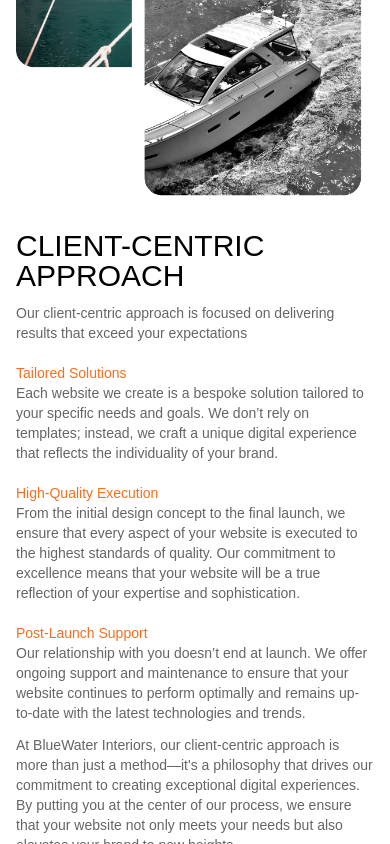
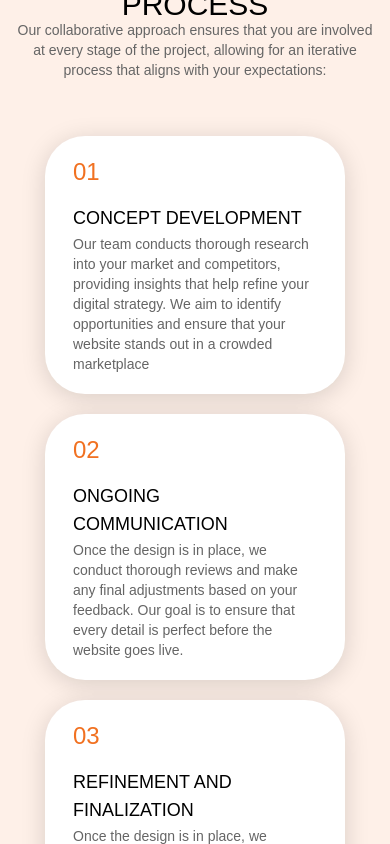
Before and after one commit to jakobnunnendorf/bluewater-interiors, a Next.js app in the folder web-app/: page /about in a window 390 px wide. Shown: the part 5560-6404 px from the top of the page. Built offline with nearby package versions, Linux system fonts and the light colour scheme; a web font is replaced by a local one.

Commit message:
collaborative section full responsive

```diff
--- a/web-app/app/(other)/about/page.tsx
+++ b/web-app/app/(other)/about/page.tsx
@@ -1,6 +1,7 @@
 import { CarouselContainer } from "@/app/components/AboutPage/CarouselContainer";
 import { CarouselData } from "@/app/components/AboutPage/CarouselData";
 import { ClientCentricData } from "@/app/components/AboutPage/ClientCentricData";
+import CollaborativeSection from "@/app/components/AboutPage/CollaborativeSection";
 import DoubleImgWithText from "@/app/components/AboutPage/DoubleImgWithText";
 import { ExceptionalResultData } from "@/app/components/AboutPage/ExceptionalResultData";
 import ExpertiseSection from "@/app/components/AboutPage/ExpertiseSection";
@@ -55,6 +56,7 @@ const page = (props: Props) => {
         flexDir=""
         img="/images/about-us/client-centric.png"
       />
+      <CollaborativeSection />
       <DoubleImgWithText
         title="Delivering Exceptional Results"
         info="Our client-centric approach is focused on delivering results that exceed your expectations"
--- /dev/null
+++ b/web-app/app/components/AboutPage/CollaborativeCard.tsx
@@ -0,0 +1,28 @@
+interface review {
+  title: string;
+  serial: string;
+  text: string;
+  isBlurred?: boolean;
+}
+
+const CollaborativeCard: React.FC<review> = ({ title, serial, text }) => {
+  return (
+    <div
+      className={`min-w-[300px] max-w-[300px] rounded-[40px] bg-white px-7 py-5 shadow-[0_4px_25px_rgba(0,0,0,0.15)] md:h-[373px] md:min-w-[400px] md:max-w-[400px]`}
+    >
+      <h2 className="font-gilroy-heavy text-2xl font-normal text-primary-orange sm:text-3xl md:text-4xl lg:text-[50px]">
+        {serial}
+      </h2>
+      <div>
+        <h4 className="mt-4 max-w-[250px] font-gilroy-medium text-lg font-normal uppercase text-black md:text-2xl">
+          {title}
+        </h4>
+        <p className="mt-0.5 font-gilroy-regular text-sm text-[#656565] md:text-lg">
+          {text}
+        </p>
+      </div>
+    </div>
+  );
+};
+
+export default CollaborativeCard;
--- /dev/null
+++ b/web-app/app/components/AboutPage/CollaborativeSection.tsx
@@ -0,0 +1,53 @@
+import HeadingTextLg from "../UI/HeadingTextLg";
+import CollaborativeCard from "./CollaborativeCard";
+
+type Props = {};
+
+const CollaborativeSection = (props: Props) => {
+  return (
+    <section className="mt-[177px] bg-primary-orange/10 pb-24 pt-20">
+      <div className="container">
+        <header className="mx-auto mb-14 w-full max-w-[730px] text-center">
+          <HeadingTextLg title="Collaborative Process" />
+          <p className="font-gilroy-regular text-sm text-[#656565] md:text-lg">
+            Our collaborative approach ensures that you are involved at every
+            stage of the project, allowing for an iterative process that aligns
+            with your expectations:
+          </p>
+        </header>
+        <div className="flex flex-wrap items-center justify-center gap-5">
+          {CollaborativeData.map((data, index) => (
+            <CollaborativeCard
+              key={index}
+              title={data.title}
+              serial={data.serial}
+              text={data.text}
+            />
+          ))}
+        </div>
+      </div>
+    </section>
+  );
+};
+
+export default CollaborativeSection;
+
+const CollaborativeData = [
+  {
+    serial: "01",
+    title: "Concept Development",
+    text: "Our team conducts thorough research into your market and competitors, providing insights that help refine your digital strategy. We aim to identify opportunities and ensure that your website stands out in a crowded marketplace",
+  },
+
+  {
+    serial: "02",
+    title: "Ongoing Communication",
+    text: "Once the design is in place, we conduct thorough reviews and make any final adjustments based on your feedback. Our goal is to ensure that every detail is perfect before the website goes live.",
+  },
+
+  {
+    serial: "03",
+    title: "Refinement and Finalization",
+    text: "Once the design is in place, we conduct thorough reviews and make any final adjustments based on your feedback. Our goal is to ensure that every detail is perfect before the website goes live",
+  },
+];
--- a/web-app/app/components/HomePageComponents/ClientResult/ClientResult.tsx
+++ b/web-app/app/components/HomePageComponents/ClientResult/ClientResult.tsx
@@ -30,10 +30,10 @@ function ClientResult() {
                   y2="191.132"
                   gradientUnits="userSpaceOnUse"
                 >
-                  <stop stop-opacity="0" />
+                  <stop stopOpacity="0" />
                   <stop offset="0.215" />
                   <stop offset="0.78" />
-                  <stop offset="1" stop-opacity="0" />
+                  <stop offset="1" stopOpacity="0" />
                 </linearGradient>
               </defs>
             </svg>
@@ -58,10 +58,10 @@ function ClientResult() {
                   y2="191.132"
                   gradientUnits="userSpaceOnUse"
                 >
-                  <stop stop-opacity="0" />
+                  <stop stopOpacity="0" />
                   <stop offset="0.215" />
                   <stop offset="0.78" />
-                  <stop offset="1" stop-opacity="0" />
+                  <stop offset="1" stopOpacity="0" />
                 </linearGradient>
               </defs>
             </svg>
--- a/web-app/app/components/HomePageComponents/ClientSites/ClientSitesSection.tsx
+++ b/web-app/app/components/HomePageComponents/ClientSites/ClientSitesSection.tsx
@@ -61,7 +61,7 @@ const ClientSitesSection = (props: Props) => {
   useEffect(() => {
     const intervalId = setInterval(nextSlider, 5000);
     return () => clearInterval(intervalId);
-  }, [nextSlider]);
+  }, [nextSlider, prevSlider]);
 
   return (
     <section className="mt-20 md:mt-[193px]">
--- a/web-app/app/components/HomePageComponents/Process/ProcessCard.tsx
+++ b/web-app/app/components/HomePageComponents/Process/ProcessCard.tsx
@@ -8,10 +8,10 @@ type Props = {
 
 const ProcessCard: React.FC<Props> = ({ id, title, points }) => {
   return (
-    <div className="text-gray-mid-2/50 group relative flex h-[304px] w-full max-w-[283px] cursor-pointer items-center justify-between">
+    <div className="group relative flex h-[304px] w-full max-w-[283px] cursor-pointer items-center justify-between text-gray-mid-2/50">
       <article className="relative z-20 flex w-full max-w-[187px] flex-col gap-3.5">
         <header>
-          <h3 className="group-hover:text-terquoise-blue font-gilroy-medium text-2xl font-normal uppercase">
+          <h3 className="font-gilroy-medium text-2xl font-normal uppercase group-hover:text-terquoise-blue">
             {title}
           </h3>
           {/* use id number, make a array and map it */}
@@ -34,7 +34,7 @@ const ProcessCard: React.FC<Props> = ({ id, title, points }) => {
         <section className="flex flex-col gap-5">
           <p className="flex gap-0.5 font-gilroy-regular text-base font-normal">
             <svg
-              className="group-hover:fill-terquoise-blue fill-gray-mid-2/50 mt-1.5 max-h-2 min-w-2"
+              className="mt-1.5 max-h-2 min-w-2 fill-gray-mid-2/50 group-hover:fill-terquoise-blue"
               width="5"
               height="5"
               viewBox="0 0 5 5"
@@ -53,7 +53,7 @@ const ProcessCard: React.FC<Props> = ({ id, title, points }) => {
           </p>
           <p className="flex gap-0.5 font-gilroy-regular text-base font-normal">
             <svg
-              className="group-hover:fill-terquoise-blue fill-gray-mid-2/50 mt-1.5 max-h-2 min-w-2"
+              className="mt-1.5 max-h-2 min-w-2 fill-gray-mid-2/50 group-hover:fill-terquoise-blue"
               width="5"
               height="5"
               viewBox="0 0 5 5"
@@ -74,7 +74,7 @@ const ProcessCard: React.FC<Props> = ({ id, title, points }) => {
       </article>
       <div className="absolute right-20 z-10 flex w-[158px] items-center">
         {id !== 4 && (
-          <div className="bg-gray-mid group-hover:bg-terquoise-blue absolute -right-10 flex size-[88px] items-center justify-end rounded-3xl pr-6 font-gilroy-medium text-2xl text-white">
+          <div className="absolute -right-10 flex size-[88px] items-center justify-end rounded-3xl bg-gray-mid pr-6 font-gilroy-medium text-2xl text-white group-hover:bg-terquoise-blue">
             {id}
           </div>
         )}
@@ -133,7 +133,7 @@ const ProcessCard: React.FC<Props> = ({ id, title, points }) => {
             <path
               d="M151.161 145.845C151.161 200.686 118.186 245.143 99.126 245.143C80.0662 245.143 64.6152 200.686 64.6152 145.845C64.6152 91.0046 80.0662 46.5474 99.126 46.5474C118.186 46.5474 151.161 91.0046 151.161 145.845Z"
               fill="black"
-              fill-opacity="0.14"
+              fillOpacity="0.14"
             />
           </g>
           <path
@@ -148,9 +148,9 @@ const ProcessCard: React.FC<Props> = ({ id, title, points }) => {
               width={134.546}
               height={246.596}
               filterUnits="userSpaceOnUse"
-              color-interpolation-filters="sRGB"
+              colorInterpolationFilters="sRGB"
             >
-              <feFlood flood-opacity="0" result="BackgroundImageFix" />
+              <feFlood floodOpacity="0" result="BackgroundImageFix" />
               <feBlend
                 mode="normal"
                 in="SourceGraphic"
--- a/web-app/app/components/LayoutComponents/HeaderBar/Hamburger.tsx
+++ b/web-app/app/components/LayoutComponents/HeaderBar/Hamburger.tsx
@@ -13,12 +13,12 @@ function Hamburger({
         xmlns="http://www.w3.org/2000/svg"
         fill="none"
         viewBox="0 0 24 24"
-        stroke-width="1.5"
+        strokeWidth="1.5"
         className={`size-6 ${isBg ? "stroke-black" : "stroke-white"}`}
       >
         <path
-          stroke-linecap="round"
-          stroke-linejoin="round"
+          strokeLinecap="round"
+          strokeLinejoin="round"
           d="M3.75 6.75h16.5M3.75 12h16.5m-16.5 5.25h16.5"
         />
       </svg>
```
Also changed, not shown: web-app/app/components/HomePageComponents/CustomerReviews/Carousel2.tsx (+32 -39 lines).
